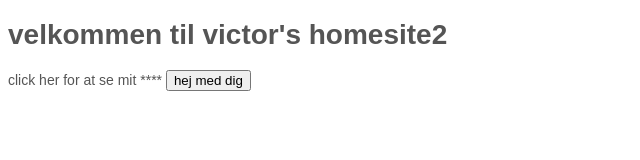
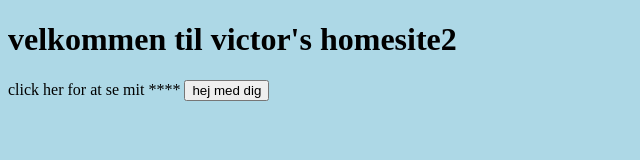
Before and after one commit to wastedkoala/wasted, a plain HTML site: page index.html in a window 1280 px wide. Shown: the whole page, without its empty margins (0-640 px from the left). Drawn offline with Linux system fonts and the light colour scheme.

Commit message:
Update main.css

```diff
--- a/main.css
+++ b/main.css
@@ -1,5 +1,3 @@
 body {
-  font-family: Arial, sans-serif;
-  color: #555;
-  font-size: 14px;
+  background-color: lightblue;
 }
```
